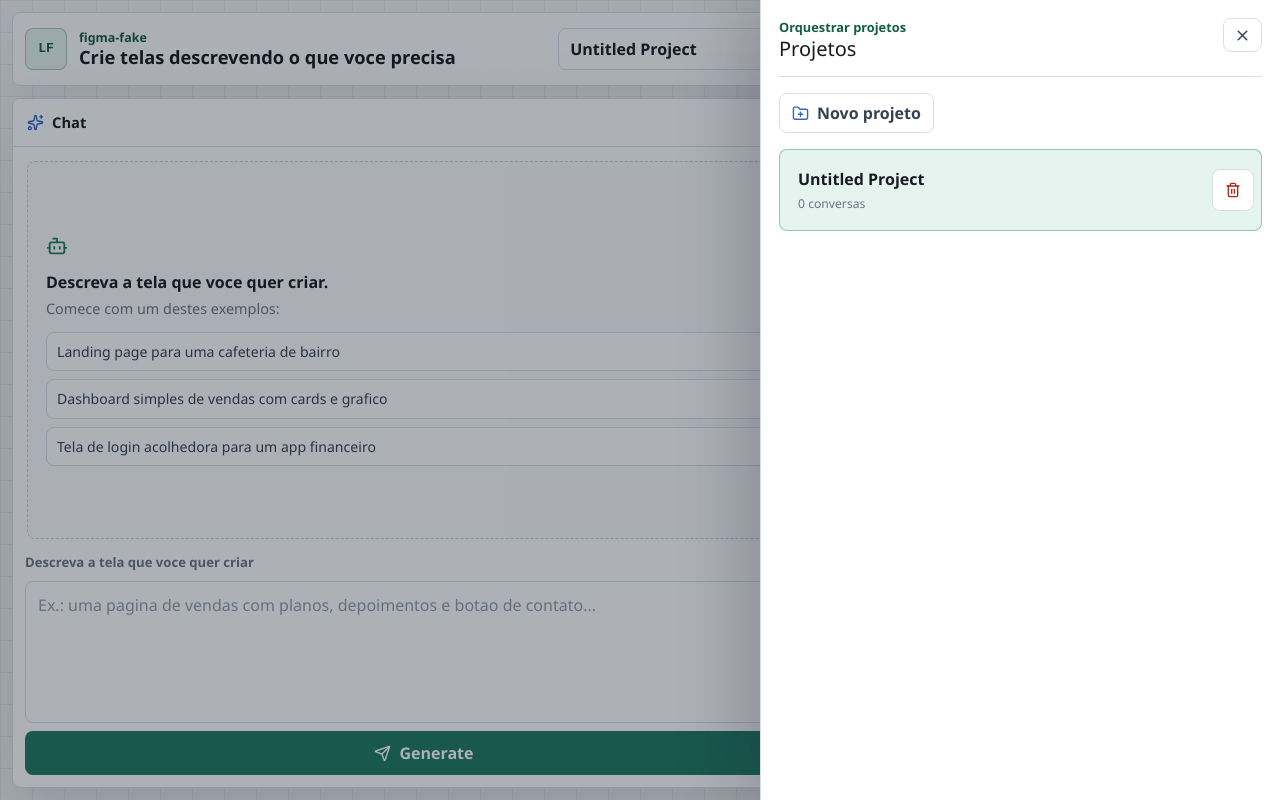
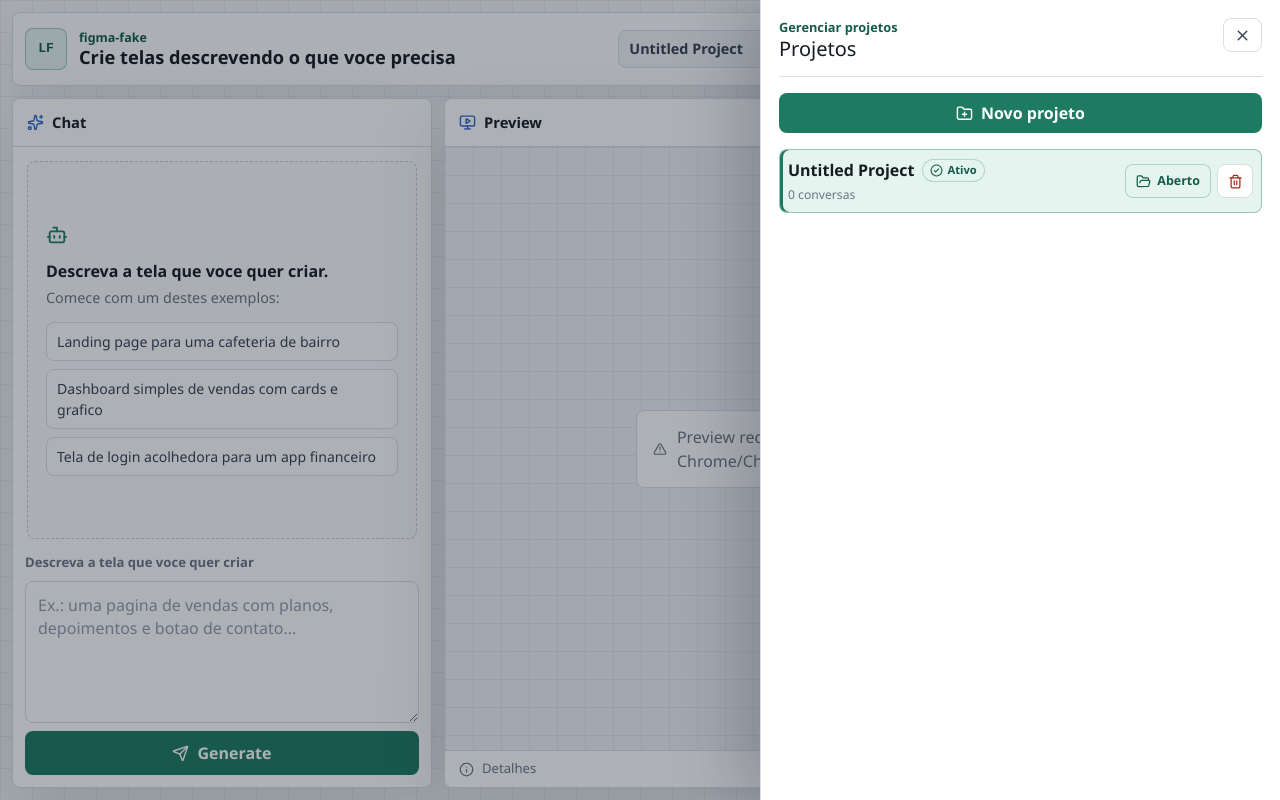
Before and after one commit to renanmpimentel/telar, a Next.js app: page / in a window 1280 px wide. Both pictures are taken after a click on the button "Projetos". Built offline with nearby package versions, Linux system fonts and the light colour scheme.

Commit message:
Improve workspace layout and drawer UX

```diff
--- a/src/app/globals.css
+++ b/src/app/globals.css
@@ -85,7 +85,7 @@ button:disabled {
 .app-shell {
   min-height: 100vh;
   display: grid;
-  grid-template-columns: minmax(520px, 1fr) minmax(340px, 420px);
+  grid-template-columns: 420px minmax(0, 1fr);
   grid-template-rows: 74px minmax(0, 1fr);
   gap: 12px;
   padding: 12px;
@@ -95,7 +95,7 @@ button:disabled {
   grid-column: 1 / -1;
   min-width: 0;
   display: grid;
-  grid-template-columns: minmax(0, 1fr) minmax(210px, 300px) auto;
+  grid-template-columns: minmax(0, 1fr) minmax(170px, 240px) auto;
   align-items: center;
   gap: 14px;
   border: 1px solid var(--line);
@@ -185,9 +185,12 @@ button:disabled {
 }
 
 .project-name-input {
-  min-height: 40px;
-  padding: 8px 11px;
-  font-weight: 680;
+  min-height: 36px;
+  padding: 7px 10px;
+  background: var(--panel-soft);
+  color: var(--text);
+  font-size: 0.9rem;
+  font-weight: 620;
 }
 
 .project-name-input:focus,
@@ -210,8 +213,10 @@ button:disabled {
 .primary-command,
 .segmented button,
 .example-list button,
-.project-select,
+.project-open,
 .project-delete,
+.project-confirm-cancel,
+.project-confirm-delete,
 .file-tree button {
   border: 1px solid var(--line);
   border-radius: 8px;
@@ -229,8 +234,10 @@ button:disabled {
 .icon-only:hover,
 .segmented button:hover,
 .example-list button:hover,
-.project-select:hover,
+.project-open:hover,
 .project-delete:hover,
+.project-confirm-cancel:hover,
+.project-confirm-delete:hover,
 .file-tree button:hover {
   border-color: var(--line-strong);
   background: var(--panel-soft);
@@ -590,7 +597,7 @@ button:disabled {
 }
 
 .files-drawer {
-  width: min(760px, calc(100vw - 24px));
+  width: min(900px, calc(100vw - 24px));
 }
 
 .projects-drawer {
@@ -665,12 +672,22 @@ button:disabled {
   gap: 8px;
 }
 
+.project-drawer-actions {
+  justify-content: stretch;
+}
+
 .secondary-command {
   min-height: 40px;
   justify-content: center;
   gap: 8px;
   padding: 0 12px;
   font-weight: 720;
+}
+
+.drawer-primary-command {
+  min-height: 40px;
+  flex: 1;
+  box-shadow: none;
 }
 
 .project-picker {
@@ -680,27 +697,82 @@ button:disabled {
 
 .project-item {
   display: grid;
-  grid-template-columns: minmax(0, 1fr) 42px;
   gap: 8px;
   border: 1px solid var(--line);
   border-radius: 8px;
   background: #ffffff;
-  padding: 7px;
+  padding: 8px;
 }
 
-.project-select {
+.project-item.is-active {
+  box-shadow: inset 3px 0 0 var(--accent);
+}
+
+.project-row {
+  min-width: 0;
+  display: grid;
+  grid-template-columns: minmax(0, 1fr) auto;
+  align-items: center;
+  gap: 10px;
+}
+
+.project-meta {
+  min-width: 0;
   display: grid;
   gap: 4px;
-  min-height: 58px;
-  padding: 9px 10px;
-  text-align: left;
-  border-color: transparent;
-  background: transparent;
+}
+
+.project-title-line,
+.active-project-pill,
+.project-row-actions,
+.project-open,
+.project-confirm,
+.project-confirm-cancel,
+.project-confirm-delete {
+  display: inline-flex;
+  align-items: center;
+}
+
+.project-title-line {
+  min-width: 0;
+  gap: 8px;
+}
+
+.active-project-pill {
+  flex: 0 0 auto;
+  gap: 4px;
+  border: 1px solid rgba(31, 122, 98, 0.25);
+  border-radius: 999px;
+  background: var(--accent-soft);
+  color: var(--accent-strong);
+  padding: 2px 7px;
+  font-size: 0.7rem;
+  font-weight: 760;
+}
+
+.project-row-actions {
+  gap: 6px;
+}
+
+.project-open {
+  min-height: 34px;
+  justify-content: center;
+  gap: 6px;
+  padding: 0 10px;
+  font-size: 0.78rem;
+  font-weight: 760;
+}
+
+.project-open:disabled {
+  border-color: rgba(31, 122, 98, 0.28);
+  background: var(--accent-soft);
+  color: var(--accent-strong);
+  opacity: 1;
 }
 
 .project-delete {
-  min-height: 42px;
-  align-self: center;
+  width: 36px;
+  min-height: 34px;
   display: grid;
   place-items: center;
   color: var(--danger);
@@ -710,7 +782,40 @@ button:disabled {
   color: currentColor;
 }
 
-.project-picker span,
+.project-confirm {
+  min-width: 0;
+  gap: 7px;
+  justify-content: flex-end;
+  border: 1px solid rgba(180, 35, 24, 0.18);
+  border-radius: 8px;
+  background: var(--danger-soft);
+  padding: 7px;
+}
+
+.project-confirm > span {
+  margin-right: auto;
+  color: var(--danger);
+  font-size: 0.78rem;
+  font-weight: 760;
+}
+
+.project-confirm-cancel,
+.project-confirm-delete {
+  min-height: 30px;
+  justify-content: center;
+  gap: 5px;
+  padding: 0 8px;
+  font-size: 0.76rem;
+  font-weight: 760;
+}
+
+.project-confirm-delete {
+  border-color: rgba(180, 35, 24, 0.28);
+  background: #ffffff;
+  color: var(--danger);
+}
+
+.project-name,
 .project-picker small,
 .file-tree span,
 .editor-wrap > span {
@@ -719,7 +824,7 @@ button:disabled {
   white-space: nowrap;
 }
 
-.project-picker span {
+.project-name {
   color: var(--ink);
   font-weight: 720;
 }
@@ -733,8 +838,8 @@ button:disabled {
   min-height: 0;
   flex: 1;
   display: grid;
-  grid-template-columns: minmax(190px, 240px) minmax(0, 1fr);
-  gap: 10px;
+  grid-template-columns: minmax(150px, 190px) minmax(0, 1fr);
+  gap: 12px;
 }
 
 .file-tree {
@@ -812,7 +917,7 @@ button:disabled {
 @media (max-width: 1180px) {
   .app-shell {
     grid-template-columns: 1fr;
-    grid-template-rows: auto minmax(520px, 1fr) minmax(460px, auto);
+    grid-template-rows: auto minmax(460px, auto) minmax(560px, 1fr);
   }
 
   .preview-region,
@@ -860,6 +965,21 @@ button:disabled {
     flex: 1;
   }
 
+  .project-row {
+    grid-template-columns: 1fr;
+  }
+
+  .project-row-actions,
+  .project-confirm {
+    justify-content: stretch;
+  }
+
+  .project-open,
+  .project-confirm-cancel,
+  .project-confirm-delete {
+    flex: 1;
+  }
+
   .preview-frame {
     min-height: 460px;
   }
--- a/src/components/workspace.tsx
+++ b/src/components/workspace.tsx
@@ -2,6 +2,7 @@
 
 import {
   Bot,
+  CheckCircle2,
   ChevronRight,
   Download,
   FileCode2,
@@ -67,6 +68,7 @@ export function Workspace() {
   const [notice, setNotice] = useState<string | null>(null);
   const [activeDrawer, setActiveDrawer] = useState<ActiveDrawer>(null);
   const [settingsNotice, setSettingsNotice] = useState<string | null>(null);
+  const [confirmingDeleteId, setConfirmingDeleteId] = useState<string | null>(null);
   const apiKeyInputRef = useRef<HTMLInputElement>(null);
 
   useEffect(() => {
@@ -97,7 +99,7 @@ export function Workspace() {
 
       if (cancelled) return;
       setProject(activeProject);
-      setSelectedPath(activeProject.files["src/App.tsx"] ? "src/App.tsx" : Object.keys(activeProject.files)[0]);
+      setSelectedPath(getPreferredSelectedPath(activeProject, "src/App.tsx"));
       saveActiveProjectId(activeProject.id);
       setSummaries(await listProjectSummaries());
     }
@@ -129,6 +131,18 @@ export function Workspace() {
     setSummaries(await listProjectSummaries());
   }
 
+  function openDrawer(drawer: Exclude<ActiveDrawer, null>) {
+    setActiveDrawer(drawer);
+    if (drawer !== "projects") {
+      setConfirmingDeleteId(null);
+    }
+  }
+
+  function closeDrawer() {
+    setActiveDrawer(null);
+    setConfirmingDeleteId(null);
+  }
+
   async function persist(nextProject: Project) {
     const saved = await saveProject(nextProject);
     setProject(saved);
@@ -142,6 +156,7 @@ export function Workspace() {
     setProject(nextProject);
     setSelectedPath("src/App.tsx");
     saveActiveProjectId(nextProject.id);
+    setConfirmingDeleteId(null);
     await refreshSummaries();
   }
 
@@ -150,6 +165,7 @@ export function Workspace() {
 
     await deleteProject(projectId);
     const nextSummaries = await listProjectSummaries();
+    setConfirmingDeleteId(null);
 
     if (projectId !== project.id) {
       setSummaries(nextSummaries);
@@ -166,7 +182,7 @@ export function Workspace() {
     }
 
     setProject(nextProject);
-    setSelectedPath(nextProject.files["src/App.tsx"] ? "src/App.tsx" : Object.keys(nextProject.files)[0]);
+    setSelectedPath(getPreferredSelectedPath(nextProject, "src/App.tsx"));
     saveActiveProjectId(nextProject.id);
     setSummaries(await listProjectSummaries());
   }
@@ -175,8 +191,9 @@ export function Workspace() {
     const nextProject = await loadProject(projectId);
     if (!nextProject) return;
     setProject(nextProject);
-    setSelectedPath(nextProject.files[selectedPath] ? selectedPath : "src/App.tsx");
+    setSelectedPath(getPreferredSelectedPath(nextProject, selectedPath));
     saveActiveProjectId(nextProject.id);
+    setConfirmingDeleteId(null);
   }
 
   function handleProviderChange(nextProvider: ProviderId) {
@@ -205,7 +222,7 @@ export function Workspace() {
     if (!prompt) return;
 
     if (!apiKey.trim()) {
-      setActiveDrawer("settings");
+      openDrawer("settings");
       setSettingsNotice("Adicione sua chave de API para criar a tela.");
       setNotice(null);
       return;
@@ -325,22 +342,20 @@ export function Workspace() {
         </div>
 
         <nav className="topbar-actions" aria-label="Acoes do projeto">
-          <button className="quiet-command" type="button" onClick={() => setActiveDrawer("projects")}>
+          <button className="quiet-command" type="button" onClick={() => openDrawer("projects")}>
             <FolderKanban size={16} aria-hidden="true" />
             <span>Projetos</span>
           </button>
-          <button className="quiet-command" type="button" onClick={() => setActiveDrawer("settings")}>
+          <button className="quiet-command" type="button" onClick={() => openDrawer("settings")}>
             <Settings size={16} aria-hidden="true" />
             <span>Configurações</span>
           </button>
-          <button className="quiet-command" type="button" onClick={() => setActiveDrawer("files")}>
+          <button className="quiet-command" type="button" onClick={() => openDrawer("files")}>
             <FolderOpen size={16} aria-hidden="true" />
             <span>Arquivos</span>
           </button>
         </nav>
       </header>
-
-      <PreviewPane files={project.files} />
 
       <section className="workspace-region chat-region" aria-label="Chat">
         <div className="region-bar chat-bar">
@@ -405,13 +420,15 @@ export function Workspace() {
         </form>
       </section>
 
+      <PreviewPane files={project.files} />
+
       {activeDrawer ? (
         <>
           <button
             className="drawer-backdrop"
             type="button"
             aria-label="Fechar drawer"
-            onClick={() => setActiveDrawer(null)}
+            onClick={closeDrawer}
           />
           {activeDrawer === "settings" ? (
             <section className="side-drawer" aria-label="Configurações">
@@ -424,7 +441,7 @@ export function Workspace() {
                   className="icon-only"
                   type="button"
                   aria-label="Fechar configurações"
-                  onClick={() => setActiveDrawer(null)}
+                  onClick={closeDrawer}
                 >
                   <X size={17} aria-hidden="true" />
                 </button>
@@ -495,62 +512,111 @@ export function Workspace() {
             <section className="side-drawer projects-drawer" aria-label="Projetos">
               <div className="drawer-header">
                 <div>
-                  <p>Orquestrar projetos</p>
+                  <p>Gerenciar projetos</p>
                   <h2>Projetos</h2>
                 </div>
                 <button
                   className="icon-only"
                   type="button"
                   aria-label="Fechar projetos"
-                  onClick={() => setActiveDrawer(null)}
+                  onClick={closeDrawer}
                 >
                   <X size={17} aria-hidden="true" />
                 </button>
               </div>
 
-              <div className="drawer-actions">
-                <button className="secondary-command" type="button" onClick={() => void handleNewProject()}>
+              <div className="drawer-actions project-drawer-actions">
+                <button className="primary-command drawer-primary-command" type="button" onClick={() => void handleNewProject()}>
                   <FolderPlus size={17} aria-hidden="true" />
                   <span>Novo projeto</span>
                 </button>
               </div>
 
               <div className="project-picker" aria-label="Projetos salvos">
-                {summaries.map((summary) => (
-                  <div key={summary.id} className={`project-item ${summary.id === project.id ? "is-active" : ""}`}>
+                {summaries.map((summary) => {
+                  const isActive = summary.id === project.id;
+                  const isConfirming = confirmingDeleteId === summary.id;
+                  const conversationLabel =
+                    summary.messageCount === 1 ? "1 conversa" : `${summary.messageCount} conversas`;
+
+                  return (
+                    <article key={summary.id} className={`project-item ${isActive ? "is-active" : ""}`}>
+                      <div className="project-row">
+                        <div className="project-meta">
+                          <div className="project-title-line">
+                            <span className="project-name">{summary.name}</span>
+                            {isActive ? (
+                              <span className="active-project-pill">
+                                <CheckCircle2 size={13} aria-hidden="true" />
+                                <span>Ativo</span>
+                              </span>
+                            ) : null}
+                          </div>
+                          <small>{conversationLabel}</small>
+                        </div>
+
+                        <div className="project-row-actions">
                           <button
-                      className="project-select"
+                            className="project-open"
                             type="button"
-                      aria-label={`Selecionar ${summary.name}`}
+                            aria-label={`Abrir ${summary.name}`}
+                            disabled={isActive}
                             onClick={() => void handleSelectProject(summary.id)}
                           >
-                      <span>{summary.name}</span>
-                      <small>{summary.messageCount} conversas</small>
+                            <FolderOpen size={15} aria-hidden="true" />
+                            <span>{isActive ? "Aberto" : "Abrir"}</span>
                           </button>
                           <button
                             className="project-delete"
                             type="button"
                             aria-label={`Excluir ${summary.name}`}
+                            onClick={() => setConfirmingDeleteId(summary.id)}
+                          >
+                            <Trash2 size={15} aria-hidden="true" />
+                          </button>
+                        </div>
+                      </div>
+
+                      {isConfirming ? (
+                        <div className="project-confirm" role="group" aria-label={`Confirmar exclusão de ${summary.name}`}>
+                          <span>Confirmar exclusão?</span>
+                          <button
+                            className="project-confirm-cancel"
+                            type="button"
+                            aria-label={`Cancelar exclusão de ${summary.name}`}
+                            onClick={() => setConfirmingDeleteId(null)}
+                          >
+                            <X size={14} aria-hidden="true" />
+                            <span>Cancelar</span>
+                          </button>
+                          <button
+                            className="project-confirm-delete"
+                            type="button"
+                            aria-label={`Confirmar exclusão de ${summary.name}`}
                             onClick={() => void handleDeleteProject(summary.id)}
                           >
-                      <Trash2 size={16} aria-hidden="true" />
+                            <Trash2 size={14} aria-hidden="true" />
+                            <span>Excluir</span>
                           </button>
                         </div>
-                ))}
+                      ) : null}
+                    </article>
+                  );
+                })}
               </div>
             </section>
           ) : (
             <section className="side-drawer files-drawer" aria-label="Arquivos do projeto">
               <div className="drawer-header">
                 <div>
-                  <p>Ver arquivos do projeto</p>
+                  <p>Exportar e editar</p>
                   <h2>Arquivos do projeto</h2>
                 </div>
                 <button
                   className="icon-only"
                   type="button"
                   aria-label="Fechar arquivos"
-                  onClick={() => setActiveDrawer(null)}
+                  onClick={closeDrawer}
                 >
                   <X size={17} aria-hidden="true" />
                 </button>
@@ -609,3 +675,9 @@ function formatAssistantMessage(change: GeneratedChange): string {
   const notes = [...change.notes, ...change.errors].filter(Boolean);
   return notes.length > 0 ? `${change.summary}\n${notes.join("\n")}` : change.summary;
 }
+
+function getPreferredSelectedPath(project: Project, preferredPath: string): string {
+  if (Object.hasOwn(project.files, preferredPath)) return preferredPath;
+  if (Object.hasOwn(project.files, "src/App.tsx")) return "src/App.tsx";
+  return Object.keys(project.files).sort((a, b) => a.localeCompare(b))[0] ?? "";
+}
```
Also changed, not shown: 1 other file (tests, documents, lock files or other folders). Lines whose indentation alone changed are shown as unchanged.
